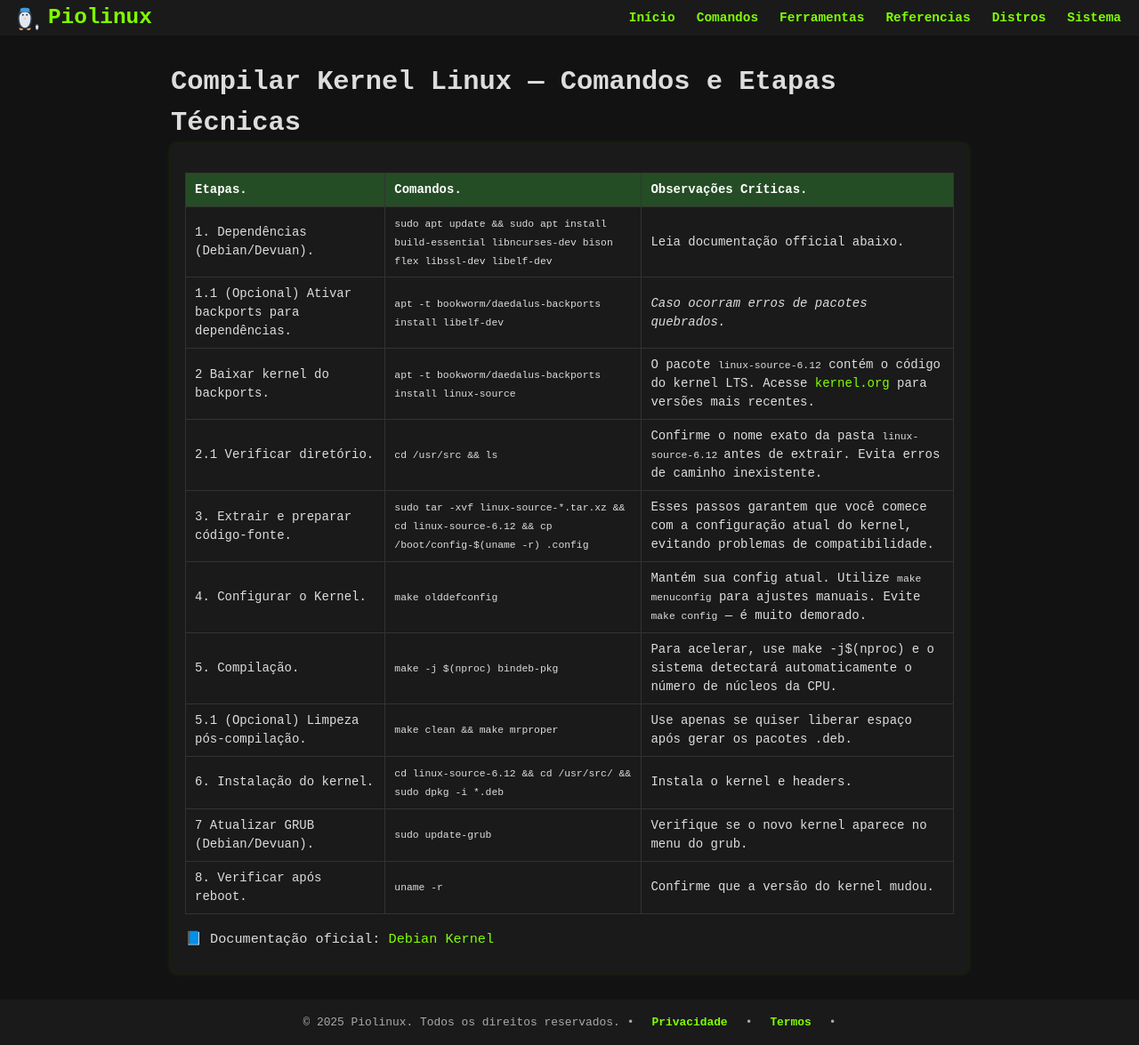
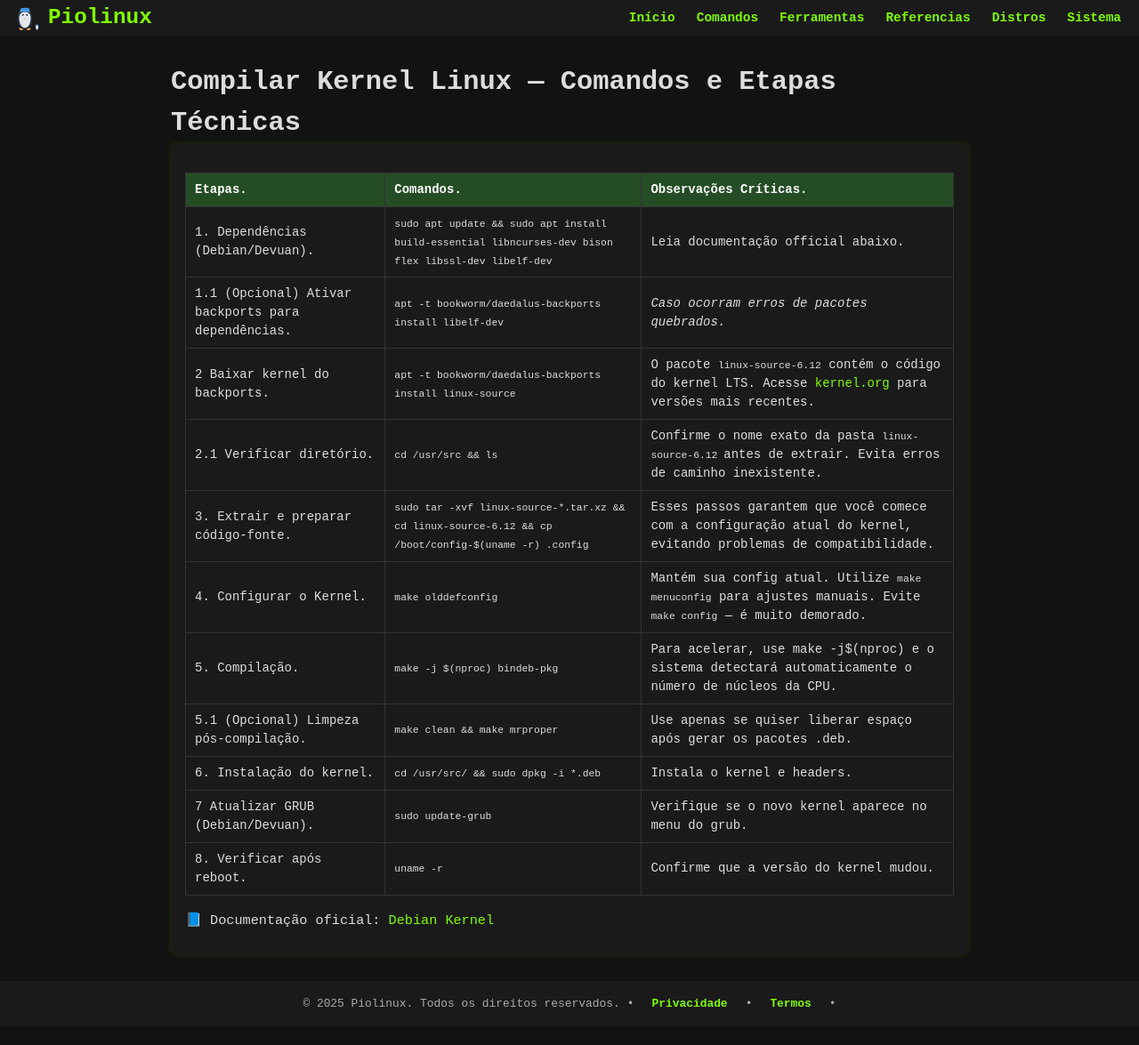
Before and after one commit to Piolinux/piolinux-site, a Jekyll site: the page built from _pages/_kernel/tabela-evergreen-como-compilar-o-kernel-linux.md, in a window 1280 px wide. Shown: the whole page at 89% size. Built offline with Jekyll 4.4.1, drawn with Linux system fonts in a browser that asks for light colours; after the commit the page ends 1154 px from its top, so only the background shows below that.

Commit message:
Update tabela-evergreen-como-compilar-o-kernel-linux.md

```diff
--- a/_pages/_kernel/tabela-evergreen-como-compilar-o-kernel-linux.md
+++ b/_pages/_kernel/tabela-evergreen-como-compilar-o-kernel-linux.md
@@ -68,7 +68,7 @@ tags: [kernel, linux, compilacao, make, grub, apt, evergreen]
 
      <tr>
       <td data-label="Etapa">6. Instalação do kernel.</td>
-      <td data-label="Comando"><code>cd linux-source-6.12 && cd /usr/src/ && sudo dpkg -i *.deb</code></td>
+      <td data-label="Comando"><code> cd /usr/src/ && sudo dpkg -i *.deb</code></td>
       <td data-label="Observação Crítica">Instala o kernel e headers.</td>
     </tr>
     <tr>
```
